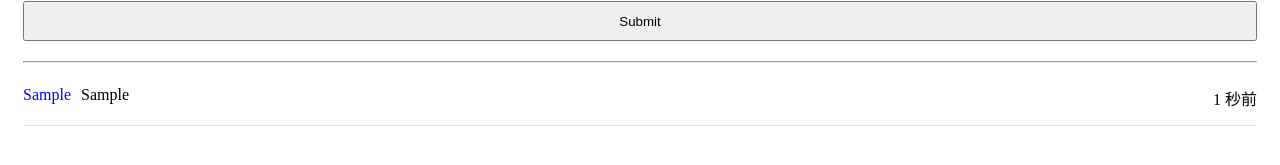
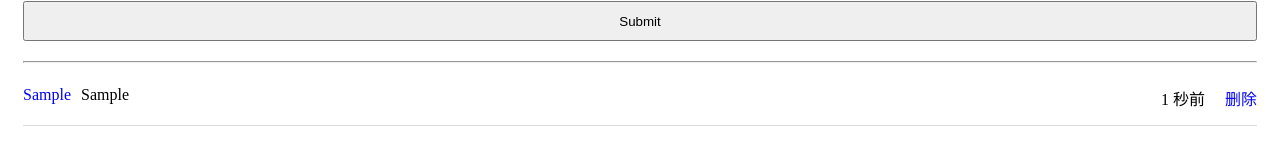
Before and after one commit to alfiehe/react-minibook-demo, a React app: page / in a window 1280 px wide. Both pictures are taken after typing "Sample", "Sample" into the empty fields and a click on the button "Submit". Shown: the part 133-298 px from the top of the page. Built offline with nearby package versions, Linux system fonts and the light colour scheme.

Commit message:
delete comment

```diff
--- a/src/CommentApp.js
+++ b/src/CommentApp.js
@@ -18,7 +18,7 @@
 
     // 接收 CommentInput 提交内容
     handleSubmitComment = (comment) => {
-      console.log('===handleSubmitComment===', comment);
+        console.log('===handleSubmitComment===', comment);
         // 校验是否填入内容
         if (!comment) { return };
         if (!comment.username) { return alert('请输入用户名') }
@@ -33,6 +33,14 @@
         localStorage.setItem('comments', JSON.stringify(this.state.comments));
     }
 
+    handleDelete(index) {
+        console.log('===handleDelete===', index);
+        const comments = this.state.comments;
+        comments.splice(index, 1);
+        this.setState({ comments });
+        localStorage.setItem('comments', JSON.stringify(this.state.comments));
+    }
+
     render() {
         return (
             <div className="wrap">
@@ -40,7 +48,9 @@
                     onSubmit={this.handleSubmitComment}
                 />
                 <hr />
-                <CommentList data={this.state.comments} />
+                <CommentList
+                    onDelete={this.handleDelete.bind(this)}
+                    data={this.state.comments} />
             </div>
         )
     }
--- a/src/CommentItem.js
+++ b/src/CommentItem.js
@@ -3,9 +3,11 @@
 
 class CommentItem extends React.Component {
 
-    static defaultProps = {
-        comment: {}
-    }
+    // static defaultProps = {
+    //     comment: PropTypes.object.isRequired,
+    //     onDelete: PropTypes.func,
+    //     index: PropTypes.number
+    // }
 
     constructor() {
         super()
@@ -20,6 +22,10 @@
         this.timer = setInterval(this.updateTimeString.bind(this), 5000);
     }
 
+    componentWillUnmount() {
+        clearInterval(this.timer)
+    }
+
     updateTimeString() {
         const { createdTime } = this.props.comment;
         const duration = (+Date.now() - createdTime) / 1000;
@@ -30,6 +36,10 @@
         });
     }
 
+    handleDelete() {
+        this.props.onDelete && this.props.onDelete(this.props.index);
+    }
+
     render() {
         // console.log('===Comment Item===', this.props);
         const { username, content } = this.props.comment;
@@ -38,6 +48,7 @@
                 <div className="list-username">{username}</div>
                 <div className="list-content">{content}</div>
                 <div className="list-time">{this.state.timeString}</div>
+                <div className="list-del" onClick={this.handleDelete.bind(this)}>删除</div>
             </div>
         )
     }
--- a/src/CommentList.js
+++ b/src/CommentList.js
@@ -7,12 +7,21 @@
         data: []
     }
 
+    handleDelete(index) {
+        this.props.onDelete && this.props.onDelete(index);
+    }
+
     render() {
         return (
             <div className="list">
                 {
                     this.props.data.map((item, index) => {
-                        return <CommentItem key={index} comment={item} />;
+                        return <CommentItem
+                            key={index}
+                            comment={item}
+                            index={index}
+                            onDelete={this.handleDelete.bind(this)}
+                        />;
                     })
                 }
 
--- a/src/style.css
+++ b/src/style.css
@@ -33,3 +33,8 @@
 .list-time {
   margin-left: 20px;
 }
+.list-del {
+    margin-left: 20px;
+    color: blue;
+    cursor: pointer;
+}
```
Also changed, not shown: README.md.
